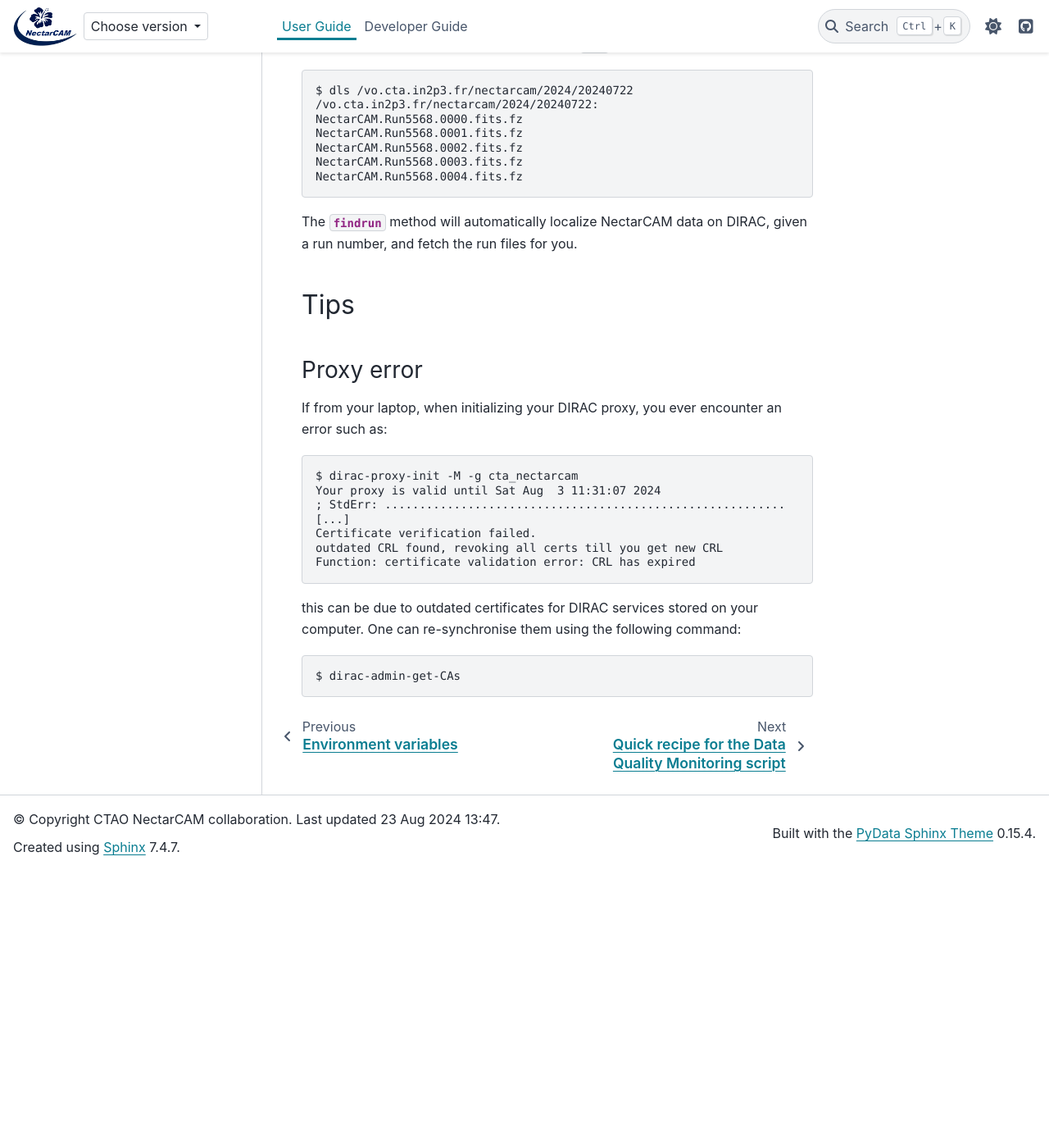
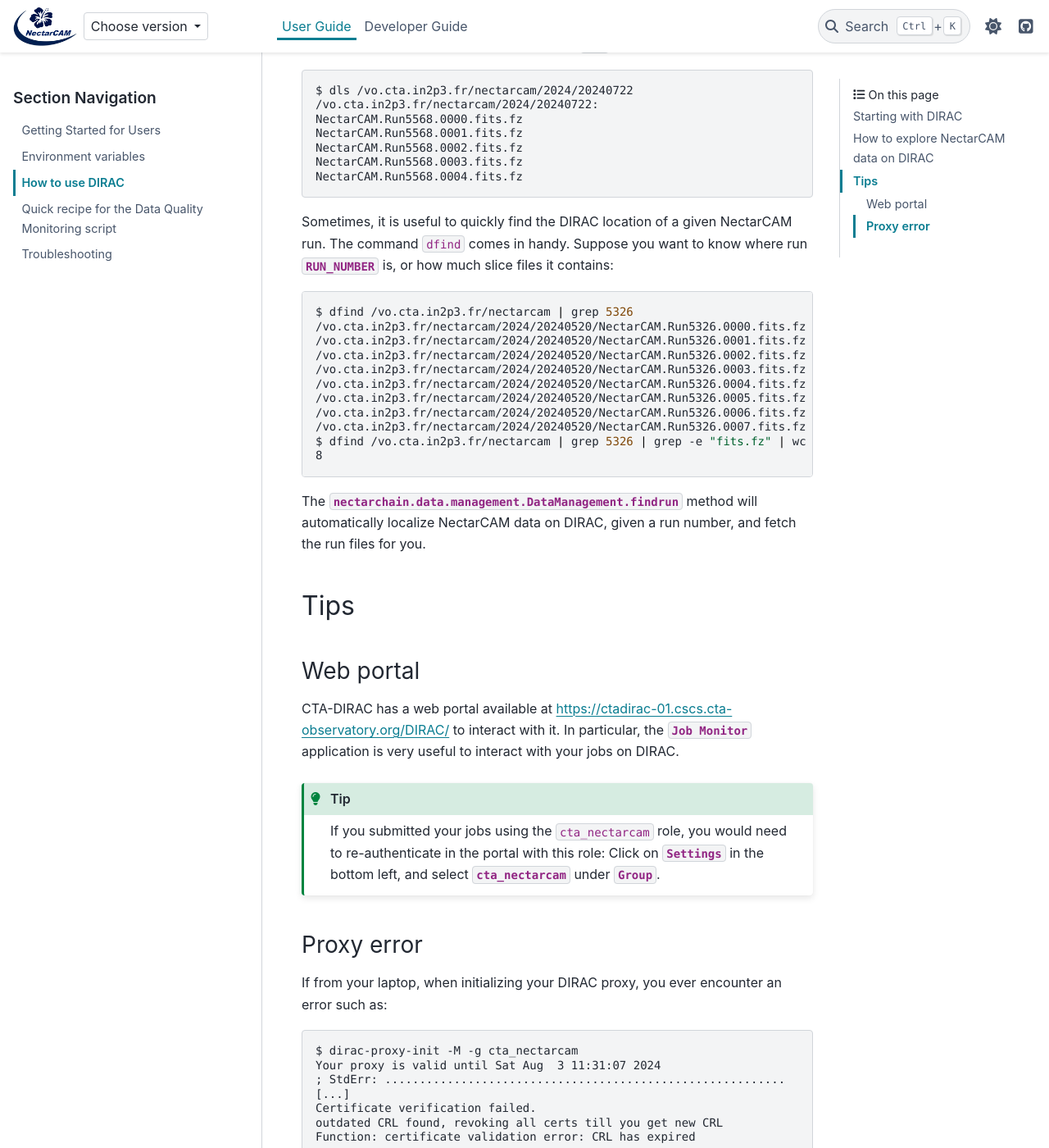
Before and after one commit to cta-observatory/nectarchain, a Sphinx documentation site: the page built from docs/user-guide/howto-dirac.rst, in a window 1280 px wide and 1400 px high, scrolled down 1578 px. Shown: the whole window at 82% size. Built offline with Sphinx 7.4.7 and the PyData theme 0.15.4, drawn with Linux system fonts in a browser that asks for light colours; pages that are not in the unit, such as notebooks, are missing from menus; the version number could not be read and is left out; before the commit the page ends 2641 px from its top, so only the background shows below that.

Commit message:
Some tips about DIRAC

```diff
--- a/docs/user-guide/howto-dirac.rst
+++ b/docs/user-guide/howto-dirac.rst
@@ -75,12 +75,38 @@ NectarCAM data can then be explored using ``dls``:
    NectarCAM.Run5568.0003.fits.fz
    NectarCAM.Run5568.0004.fits.fz
 
-The `~nectarchain.data.management.DataManagement.findrun` method will
+Sometimes, it is useful to quickly find the DIRAC location of a given NectarCAM run. The command ``dfind`` comes in handy. Suppose you want to know where run `RUN_NUMBER` is, or how much slice files it contains:
+
+.. code-block:: console
+
+    $ dfind /vo.cta.in2p3.fr/nectarcam | grep 5326
+    /vo.cta.in2p3.fr/nectarcam/2024/20240520/NectarCAM.Run5326.0000.fits.fz
+    /vo.cta.in2p3.fr/nectarcam/2024/20240520/NectarCAM.Run5326.0001.fits.fz
+    /vo.cta.in2p3.fr/nectarcam/2024/20240520/NectarCAM.Run5326.0002.fits.fz
+    /vo.cta.in2p3.fr/nectarcam/2024/20240520/NectarCAM.Run5326.0003.fits.fz
+    /vo.cta.in2p3.fr/nectarcam/2024/20240520/NectarCAM.Run5326.0004.fits.fz
+    /vo.cta.in2p3.fr/nectarcam/2024/20240520/NectarCAM.Run5326.0005.fits.fz
+    /vo.cta.in2p3.fr/nectarcam/2024/20240520/NectarCAM.Run5326.0006.fits.fz
+    /vo.cta.in2p3.fr/nectarcam/2024/20240520/NectarCAM.Run5326.0007.fits.fz
+    $ dfind /vo.cta.in2p3.fr/nectarcam | grep 5326 | grep -e "fits.fz" | wc -l
+    8
+
+
+The `nectarchain.data.management.DataManagement.findrun` method will
 automatically localize NectarCAM data on DIRAC, given a run number, and fetch
 the run files for you.
 
 Tips
 ====
+
+Web portal
+^^^^^^^^^^
+
+CTA-DIRAC has a web portal available at https://ctadirac-01.cscs.cta-observatory.org/DIRAC/ to interact with it. In particular, the `Job Monitor` application is very useful to interact with your jobs on DIRAC.
+
+.. tip::
+
+    If you submitted your jobs using the ``cta_nectarcam`` role, you would need to re-authenticate in the portal with this role: Click on `Settings` in the bottom left, and select `cta_nectarcam` under `Group`.
 
 Proxy error
 ^^^^^^^^^^^
```
